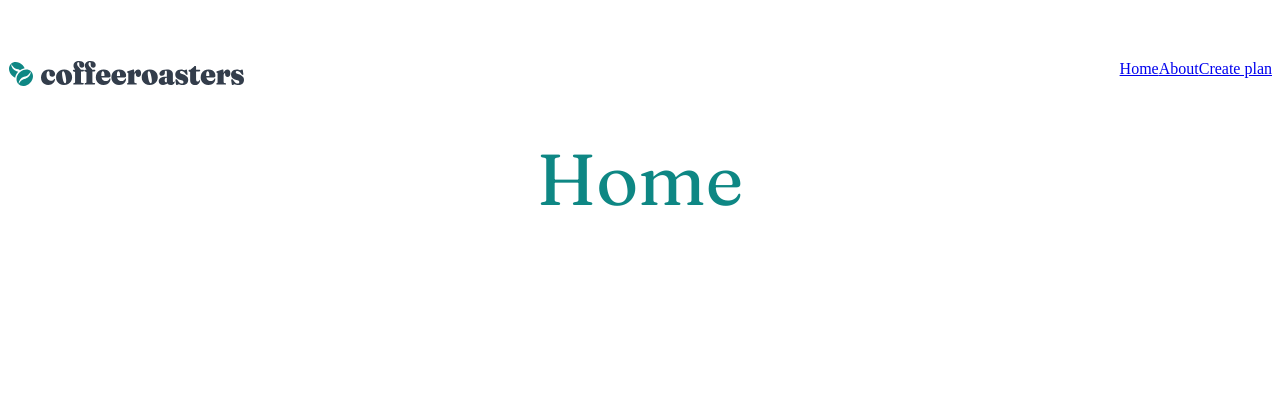
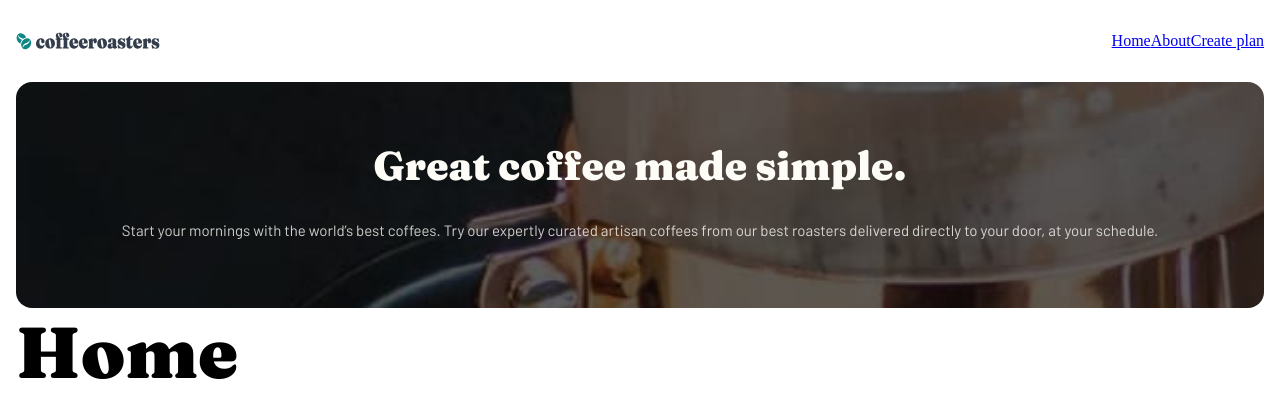
Before and after one commit to DrKlonk/fem-coffee, a Vue app: page / in a window 1280 px wide. Shown: the top 418 px of the page. Built offline with nearby package versions, Linux system fonts and the light colour scheme.

Commit message:
bit of padding

```diff
--- a/src/App.vue
+++ b/src/App.vue
@@ -19,14 +19,6 @@ export default {
 </script>
 
 <style lang="scss">
-@import url("https://fonts.googleapis.com/css2?family=Fraunces&display=swap");
+@import url("https://fonts.googleapis.com/css2?family=Fraunces:wght@900&display=swap");
 @import url("https://fonts.googleapis.com/css2?family=Barlow&display=swap");
-#app {
-  /* font-family: Fraunces, Helvetica, Arial, sans-serif; */
-  -webkit-font-smoothing: antialiased;
-  -moz-osx-font-smoothing: grayscale;
-  text-align: center;
-  color: $color-cyan;
-  margin-top: 60px;
-}
 </style>
--- a/src/components/ui/Header.vue
+++ b/src/components/ui/Header.vue
@@ -4,6 +4,7 @@
     <Menu />
   </header>
 </template>
+
 <script>
 import Logo from "./Logo";
 import Menu from "./Menu.vue";
@@ -13,9 +14,11 @@ export default {
   components: { Logo, Menu },
 };
 </script>
-<style>
+
+<style scoped>
 .header {
   display: flex;
   justify-content: space-between;
+  padding: 1rem 0 2rem 0;
 }
 </style>
--- /dev/null
+++ b/src/components/ui/HeroImage.vue
@@ -0,0 +1,49 @@
+<template>
+  <div class="hero-image">
+    <h1 class="hero-image__heading"><slot name="heading"></slot></h1>
+    <p class="hero-image__paragraph"><slot name="text"></slot></p>
+  </div>
+</template>
+<script>
+export default {
+  props: {
+    img: String,
+  },
+  methods: {
+    backgroundImage() {
+      //   return {
+      //     "background-image": "",
+      //   };
+      return {
+        "background-image": "url(" + require(`@/assets/${this.img}`) + ")",
+      };
+    },
+  },
+};
+</script>
+<style lang="scss" scoped>
+.hero-image {
+  border-radius: 1rem;
+  padding: 4rem 1.5rem;
+  background-image: url("~@/assets/home/mobile/image-hero-coffeepress.jpg");
+  background-size: cover;
+  color: $color-light-cream;
+  text-align: center;
+
+  &__heading {
+    font-size: 2.5rem;
+    margin-bottom: 2rem;
+    line-height: 2.5rem;
+  }
+
+  &__paragraph {
+    font-size: 0.9375rem;
+    line-height: 1.6rem;
+    opacity: 0.8;
+  }
+}
+.test {
+  /* width: 100px;
+  height: 100px; */
+}
+</style>
--- a/src/components/ui/Logo.vue
+++ b/src/components/ui/Logo.vue
@@ -1,3 +1,12 @@
 <template>
-  <img alt="Coffeeroasters" src="@/assets/shared/desktop/logo.svg" />
+  <img
+    class="logo"
+    alt="Coffeeroasters"
+    src="@/assets/shared/desktop/logo.svg"
+  />
 </template>
+<style>
+.logo {
+  width: 9rem;
+}
+</style>
--- a/src/components/ui/Menu.vue
+++ b/src/components/ui/Menu.vue
@@ -9,6 +9,11 @@
 <script>
 export default {
   name: "Menu",
+  props: {
+    collapsed: {
+      type: Boolean,
+    },
+  },
 };
 </script>
 
--- a/src/pages/Home.vue
+++ b/src/pages/Home.vue
@@ -1,10 +1,22 @@
 <template>
+  <HeroImage img="home/desktop/image-piccollo.png">
+    <template v-slot:heading>Great coffee made simple.</template>
+    <template v-slot:text
+      >Start your mornings with the world’s best coffees. Try our expertly
+      curated artisan coffees from our best roasters delivered directly to your
+      door, at your schedule.</template
+    >
+  </HeroImage>
   <h1>Home</h1>
 </template>
 
 <script>
+import HeroImage from "@/components/ui/HeroImage";
 export default {
   name: "Home",
+  components: {
+    HeroImage,
+  },
 };
 </script>
 
--- a/src/scss/main.scss
+++ b/src/scss/main.scss
@@ -1,3 +1,16 @@
+html {
+  box-sizing: border-box;
+  padding: 1rem;
+}
+
+*,
+*::before,
+*::after {
+  margin: 0;
+  padding: 0;
+  box-sizing: inherit;
+}
+
 h1 {
   font-family: Fraunces;
   font-size: 4.5rem;
@@ -6,3 +19,7 @@ h1 {
 h1.title-alternate {
   font-size: 9.375rem;
 }
+
+p {
+  font-family: Barlow, Arial, Helvetica, sans-serif;
+}
```
Also changed, not shown: public/image-piccollo.png (added).
